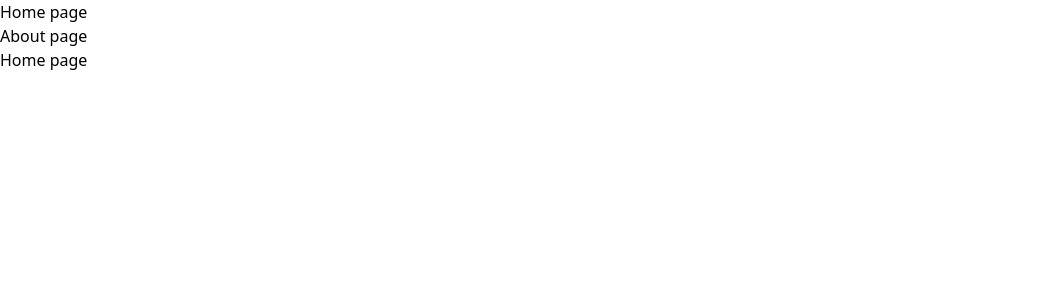
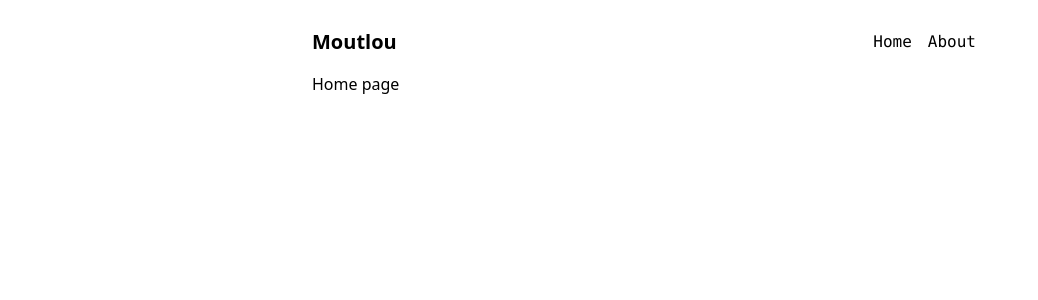
Before and after one commit to dhmm/portfolio-nuxt, a Nuxt app: page / in a window 1280 px wide. Shown: the top 300 px of the page, without its empty margins (0-1038 px from the left). Built offline with nearby package versions, Linux system fonts and the light colour scheme.

Commit message:
some styles added

```diff
--- a/app/layouts/default.vue
+++ b/app/layouts/default.vue
@@ -1,11 +1,22 @@
 <template>
-    <div>
-        <nav>
-            <ul>
-                <li><NuxtLink to="/">Home page</NuxtLink></li>
-                <li><NuxtLink to="/about">About page</NuxtLink></li>
-            </ul>
-        </nav>
-        <slot/>
+    <div class="container mx-auto max-w-2xl">
+        <header class="flex justify-between items-center mt-5">
+            <div class="text-xl font-semibold p-2 hover:bg-gray-200">
+                <NuxtLink to="/">Moutlou</NuxtLink>
+            </div>
+            <nav class="font-mono">
+                <ul class="flex space-x-4">
+                    <li>
+                        <NuxtLink to="/">Home</NuxtLink>
+                    </li>
+                    <li>
+                        <NuxtLink to="/about">About</NuxtLink>
+                    </li>
+                </ul>
+            </nav>
+        </header>
+        <main class="p-2">
+            <slot/>
+        </main>
     </div>
 </template>
```
